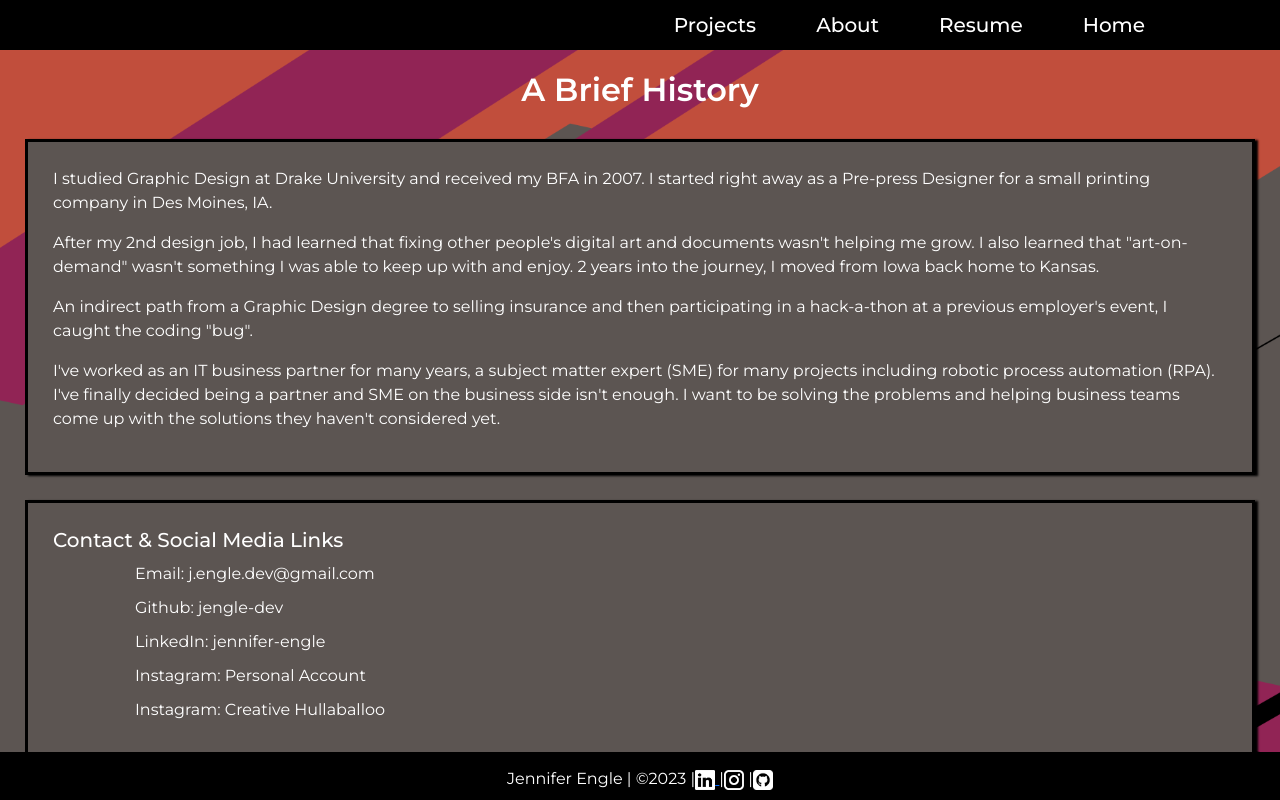
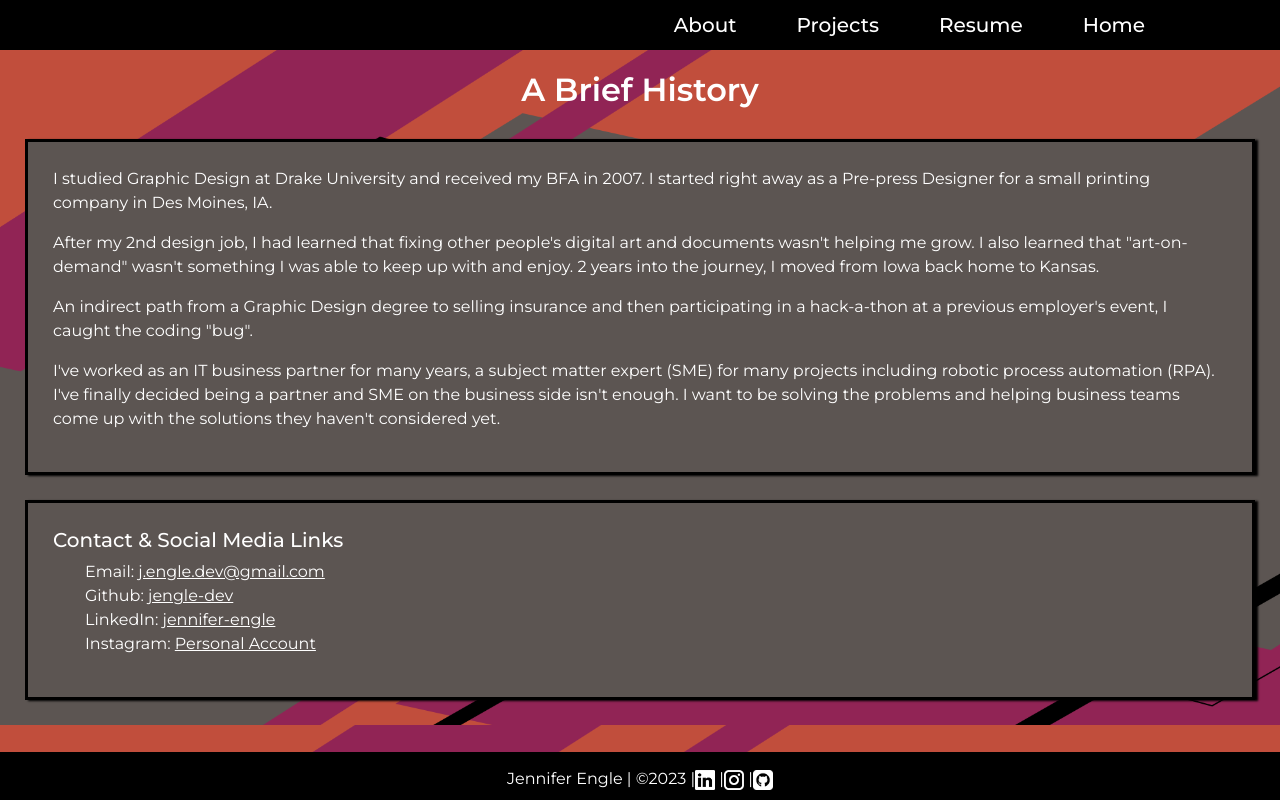
Before and after one commit to jengle-dev/Personal-React-Portfolio, a React (Create React App) app in the folder portfolio/: page / in a window 1280 px wide. Both pictures are taken after a click on the item "About". Built offline with nearby package versions, Linux system fonts and the light colour scheme.

Commit message:
updated class to className, changed link and hover, visited colors on About page, added styling

```diff
--- a/portfolio/src/components/About.js
+++ b/portfolio/src/components/About.js
@@ -16,11 +16,11 @@ const About = () => {
       <div className='aboutInfo socialMedia'>
         <h5>Contact & Social Media Links</h5>
         <ul>
-          <li>Email: j.engle.dev@gmail.com</li>
-          <li>Github: jengle-dev</li>
-          <li>LinkedIn: jennifer-engle</li>
-          <li>Instagram: Personal Account</li>
-          <li>Instagram: Creative Hullaballoo</li>
+          <li>Email: <a href="mailto:j.engle.dev@gmail.com">j.engle.dev@gmail.com</a></li>
+          <li>Github: <a href="https://github.com/jengle-dev" target="_blank">jengle-dev</a></li>
+          <li>LinkedIn: <a href="https://linkedin.com/in/jennifer-engle" target="_blank">jennifer-engle</a></li>
+          <li>Instagram: <a href="https://instagram.com/jengle2984/" target="_blank">Personal Account</a></li>
+          {/* <li>Instagram: Creative Hullaballoo</li> */}
         </ul>
       </div>
     </div>
--- a/portfolio/src/components/Footer.js
+++ b/portfolio/src/components/Footer.js
@@ -10,7 +10,7 @@ const Footer = () => {
     <p>Jennifer Engle  |  ©2023  |
       {/* react component with link to = */}
     {/* <Link to={"t"}><img className="icon" src={gitHub} alt="github icon" /></Link> |   */}
-    <a href="https://linkedin.com/in/jennifer-engle" target="_blank"><img className="icon" src={linkedIn} alt="linkedin icon" /> </a>  |
+    <a href="https://linkedin.com/in/jennifer-engle" target="_blank"><img className="icon" src={linkedIn} alt="linkedin icon" /></a>  |
     <a href="https://instagram.com/jengle2984/" target="_blank"><img className="icon" src={insta} alt="instagram icon"/></a>  |
     <a href="https://github.com/jengle-dev" target="_blank"><img className="icon" src={gitHub} alt="github icon" /></a>
     </p>
--- a/portfolio/src/components/Navigation.js
+++ b/portfolio/src/components/Navigation.js
@@ -7,10 +7,10 @@ const Navigation = (props) => {
 
   }
     return (
-    <nav>
-        <ul class="navInline">
+    <nav className='navBar'>
+        <ul className="navInline">
+            <li onClick={handleClick}>About</li>
             <li onClick={handleClick}>Projects</li>
-            <li onClick={handleClick}>About</li>
             <li onClick={handleClick}>Resume</li>
             <li onClick={handleClick}>Home</li>
         </ul>
--- a/portfolio/src/custom.css
+++ b/portfolio/src/custom.css
@@ -1,16 +1,13 @@
 /* unordered lists need no bullets */
-li {
+nav {
+    background-color: black;
+
+}
+
+.navBar li {
     list-style-type: none;
     margin: 10px;
     margin-left: 50px;
-}
-
-li:hover {
-    cursor: pointer;
-}
-
-nav {
-    background-color: black;
 }
 
 .navInline{
@@ -24,3 +21,33 @@ nav {
     margin-right: 125px;
     align-content: space-between;
 }
+
+.navInline li:hover {
+    cursor: pointer;
+    list-style-type: none;
+    margin: 10px;
+    margin-left: 50px;
+}
+
+.socialMedia li {
+    list-style-type: none;
+    text-decoration: none;
+    color: white;
+
+  }
+
+a {
+    color: white
+}
+
+a:visited {
+    color: black
+}
+
+a:hover {
+    color: var(--jasper)
+}
+
+.aboutInfo .socialMedia {
+    background-color: black;
+}
--- a/portfolio/src/index.css
+++ b/portfolio/src/index.css
@@ -80,10 +80,6 @@ div .container {
   padding: 25px;
 }
 
-.socialMedia {
-  list-style: none;
-}
-
 .splashName {
   color: white;
   font-size: 5rem;
```
